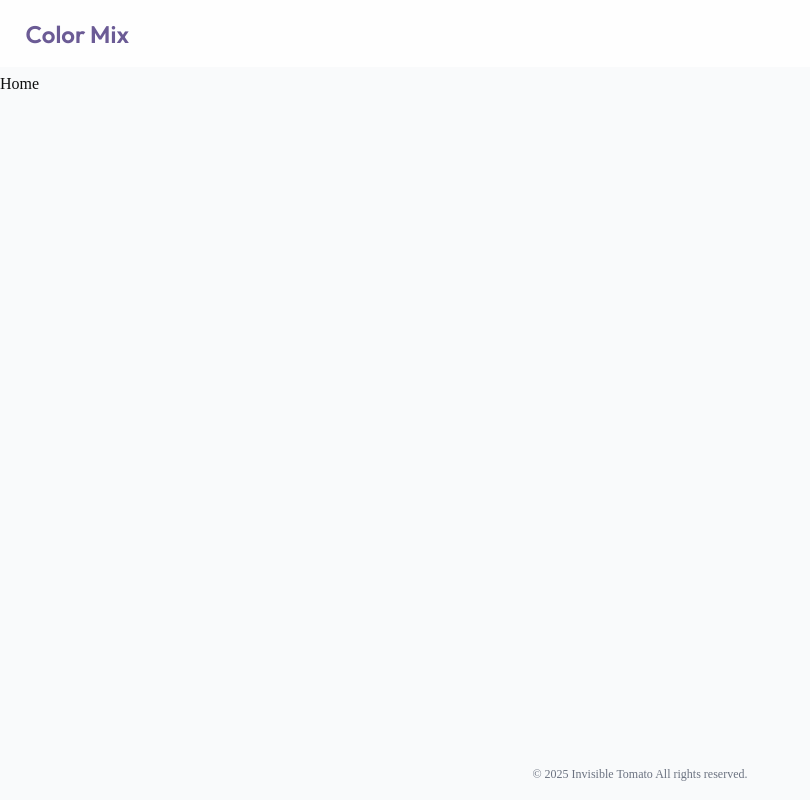
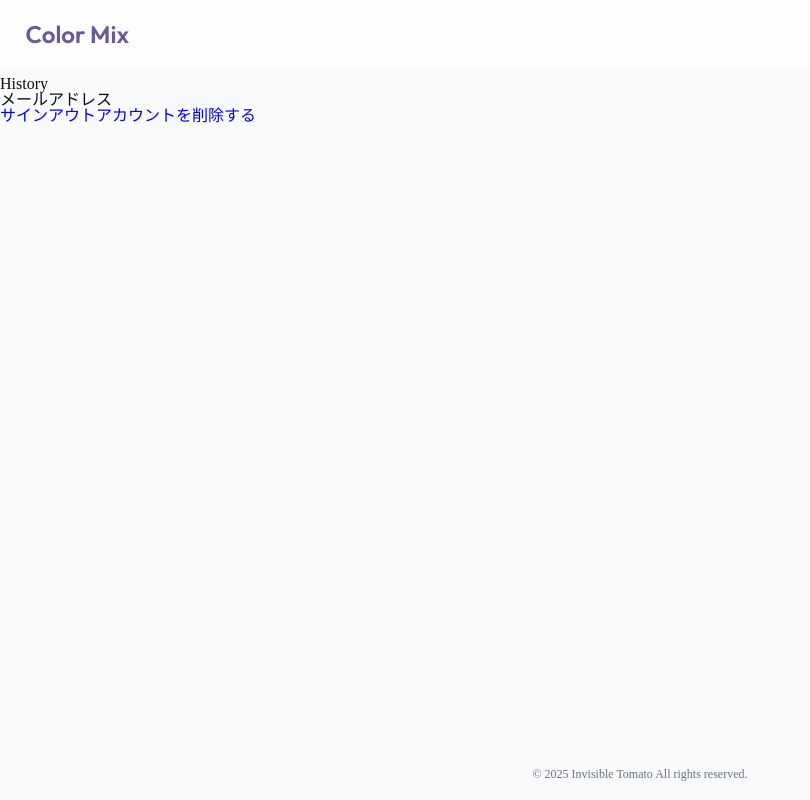
Before and after one commit to InvisibleTomato/color-mix, a Next.js app: page /home in a window 1280 px wide. Shown: the whole page, without its empty margins (0-810 px from the left). Built offline with nearby package versions, Linux system fonts and the light colour scheme.

Commit message:
💄 Home(ゲストモード)の雛形を作成

```diff
--- a/src/app/home/page.tsx
+++ b/src/app/home/page.tsx
@@ -1,7 +1,17 @@
 import React from "react";
+import styles from "./home.module.scss";
+import Profile from "@/app/components/Profile/Profile";
+import History from "@/app/components/History/History";
 
 const Home = () => {
-  return <div>Home</div>;
+  return (
+    <div>
+      <div className={styles.homeContainer}>
+        <History />
+        <Profile />
+      </div>
+    </div>
+  );
 };
 
 export default Home;
```
